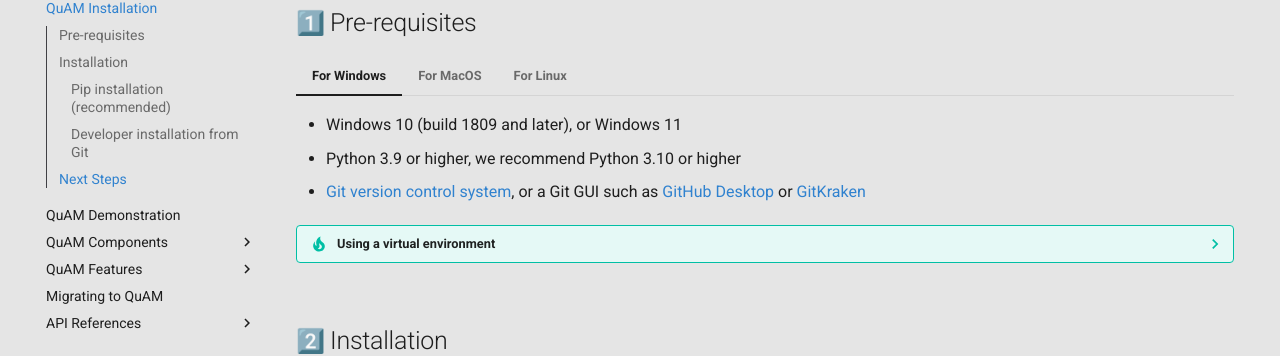
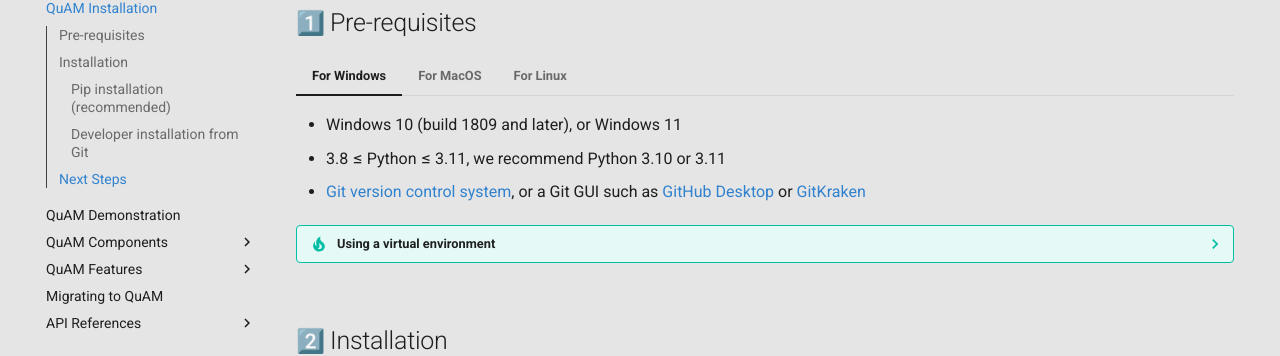
Before and after one commit to qua-platform/quam, an MkDocs documentation site: the page built from docs/installation.md, in a window 1280 px wide and 1380 px high. Shown: the part 175-531 px from the top of the window. Built offline with MkDocs 1.6.1 and Material for MkDocs 9.7.7, drawn with Linux system fonts in a browser that asks for light colours; emoji names are drawn with the system emoji font.

Commit message:
docs: exclude Python 3.12 from allowed versions

```diff
--- a/docs/installation.md
+++ b/docs/installation.md
@@ -4,7 +4,7 @@
 
 /// tab | For Windows
 - Windows 10 (build 1809 and later), or Windows 11
-- Python 3.9 or higher, we recommend Python 3.10 or higher
+- 3.8 ≤ Python ≤ 3.11, we recommend Python 3.10 or 3.11
     <!-- For Python 3.8 and 3.9, please see additional notes (TODO add note reference) -->
 - [Git version control system](https://git-scm.com/), or a Git GUI such as [GitHub Desktop](https://desktop.github.com/) or [GitKraken](https://www.gitkraken.com/)
 
```
